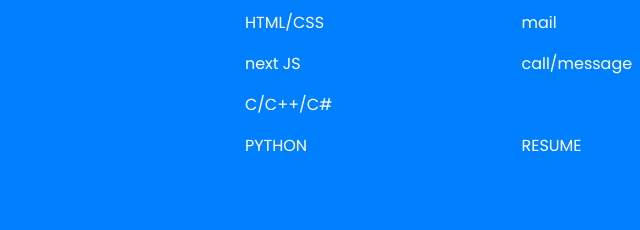
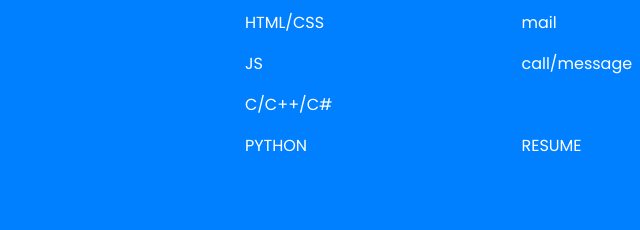
Before and after one commit to Anxhhh/personal-portfolio, a plain HTML site: page index.html in a window 1280 px wide. Shown: the part 1906-2136 px from the top of the page, 598-1238 px from the left. Drawn offline with Linux system fonts and the light colour scheme; a web font is replaced by a local one.

Commit message:
Update index.html

```diff
--- a/index.html
+++ b/index.html
@@ -180,7 +180,7 @@
                 <h2>Languages</h2>
                 <ul class="info">
                     <li><a>HTML/CSS</a></li>
-                    <li><a>next JS</a></li>
+                    <li><a>JS</a></li>
                     <li><a>C/C++/C#</a></li>
                     <li><a>PYTHON</a></li>
                 </ul>
```
